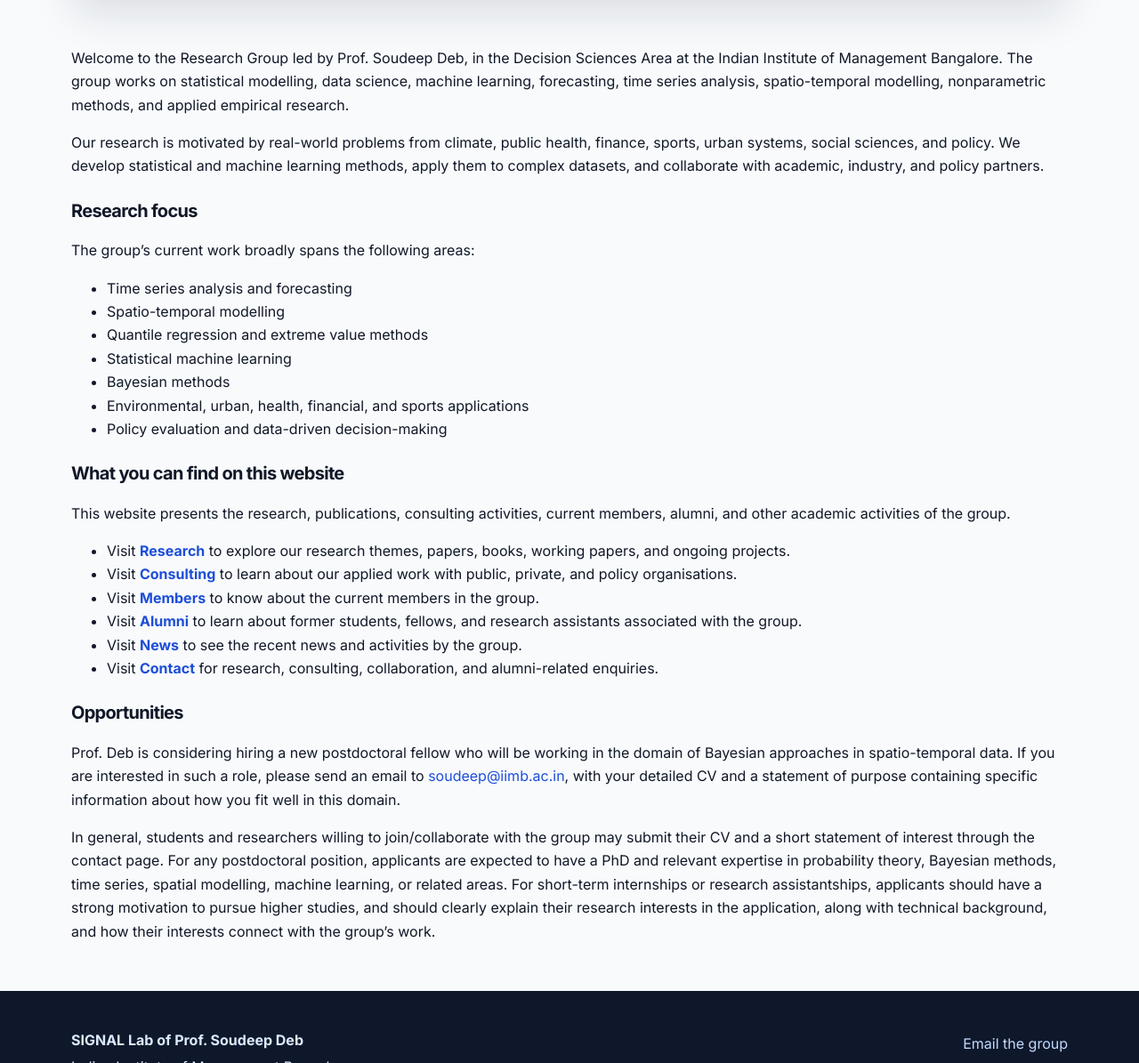
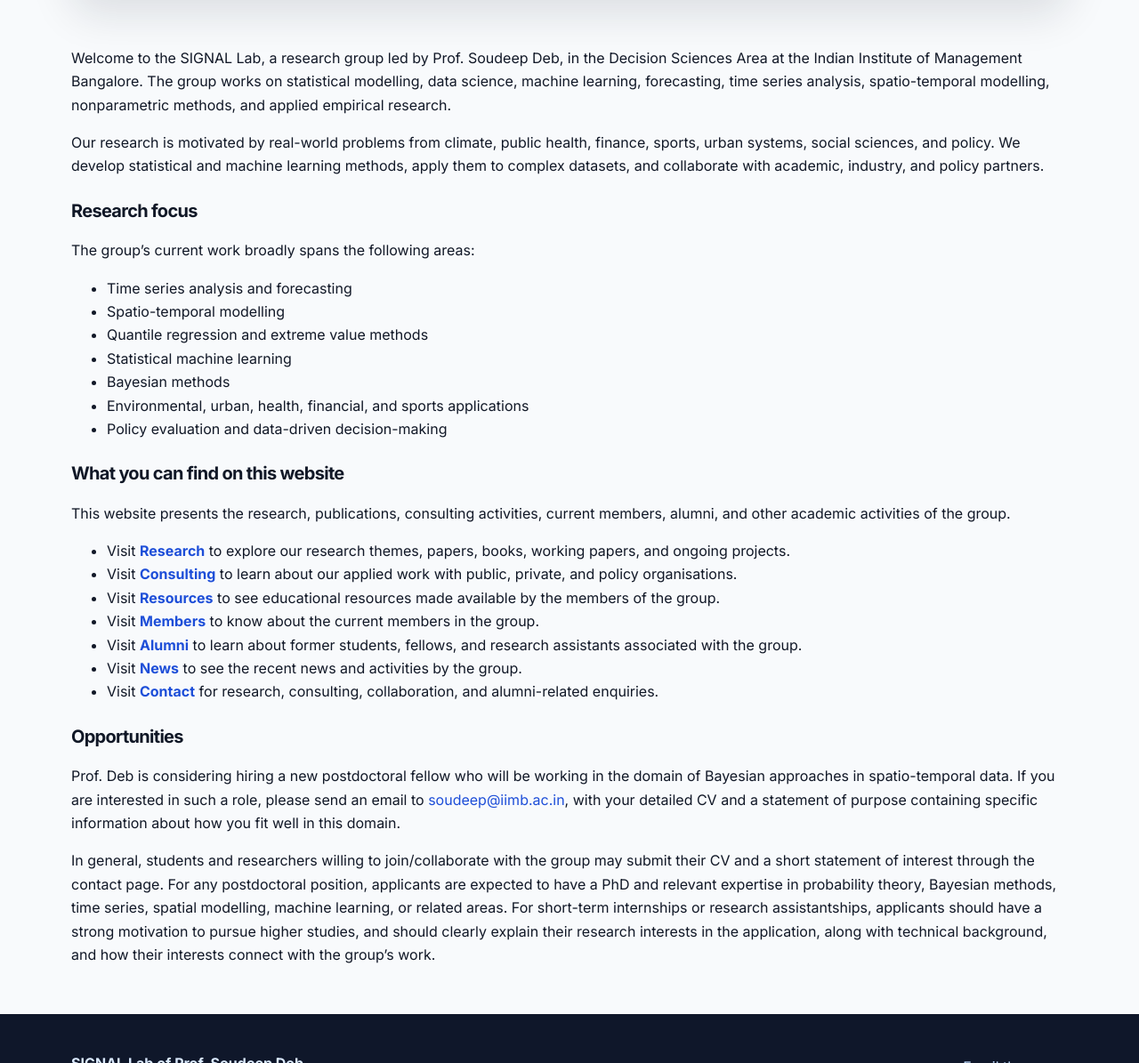
Before and after one commit to soudeepd/soudeeps-research-group, a Jekyll site: the page built from docs/index.md, in a window 1280 px wide and 1400 px high, scrolled down 746 px. Shown: the part 205-1400 px from the top of the window at 89% size. Built offline with Jekyll 4.4.1, drawn with Linux system fonts in a browser that asks for light colours.

Commit message:
Change group name to SIGNAL Lab in index.md
Updated the group name from 'Research Group' to 'SIGNAL Lab' in the introduction.

```diff
--- a/docs/index.md
+++ b/docs/index.md
@@ -3,7 +3,7 @@ layout: home
 title: Home
 ---
 
-Welcome to the Research Group led by Prof. Soudeep Deb, in the Decision Sciences Area at the Indian Institute of Management Bangalore. The group works on statistical modelling, data science, machine learning, forecasting, time series analysis, spatio-temporal modelling, nonparametric methods, and applied empirical research.
+Welcome to the SIGNAL Lab, a research group led by Prof. Soudeep Deb, in the Decision Sciences Area at the Indian Institute of Management Bangalore. The group works on statistical modelling, data science, machine learning, forecasting, time series analysis, spatio-temporal modelling, nonparametric methods, and applied empirical research.
 
 Our research is motivated by real-world problems from climate, public health, finance, sports, urban systems, social sciences, and policy. We develop statistical and machine learning methods, apply them to complex datasets, and collaborate with academic, industry, and policy partners.
 
@@ -25,6 +25,7 @@ This website presents the research, publications, consulting activities, current
 
 - Visit [**Research**]({{ site.baseurl }}/research/) to explore our research themes, papers, books, working papers, and ongoing projects.
 - Visit [**Consulting**]({{ site.baseurl }}/consulting/) to learn about our applied work with public, private, and policy organisations.
+- Visit [**Resources**]({{ site.baseurl }}/resources/) to see educational resources made available by the members of the group.
 - Visit [**Members**]({{ site.baseurl }}/members/) to know about the current members in the group.
 - Visit [**Alumni**]({{ site.baseurl }}/alumni/) to learn about former students, fellows, and research assistants associated with the group.
 - Visit [**News**]({{ site.baseurl }}/news/) to see the recent news and activities by the group.
```
